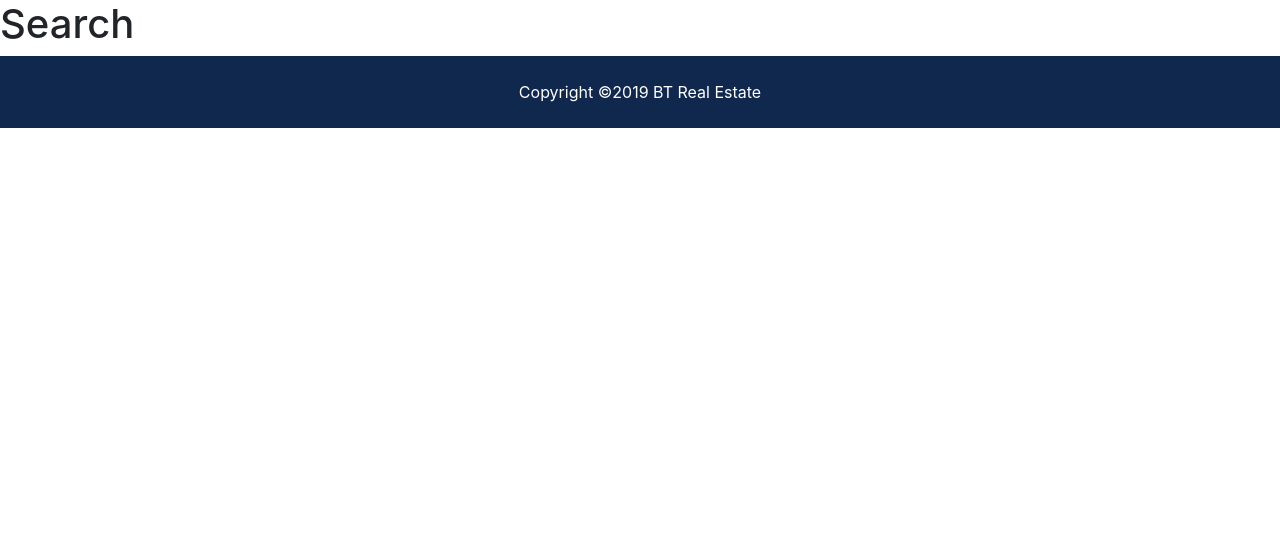
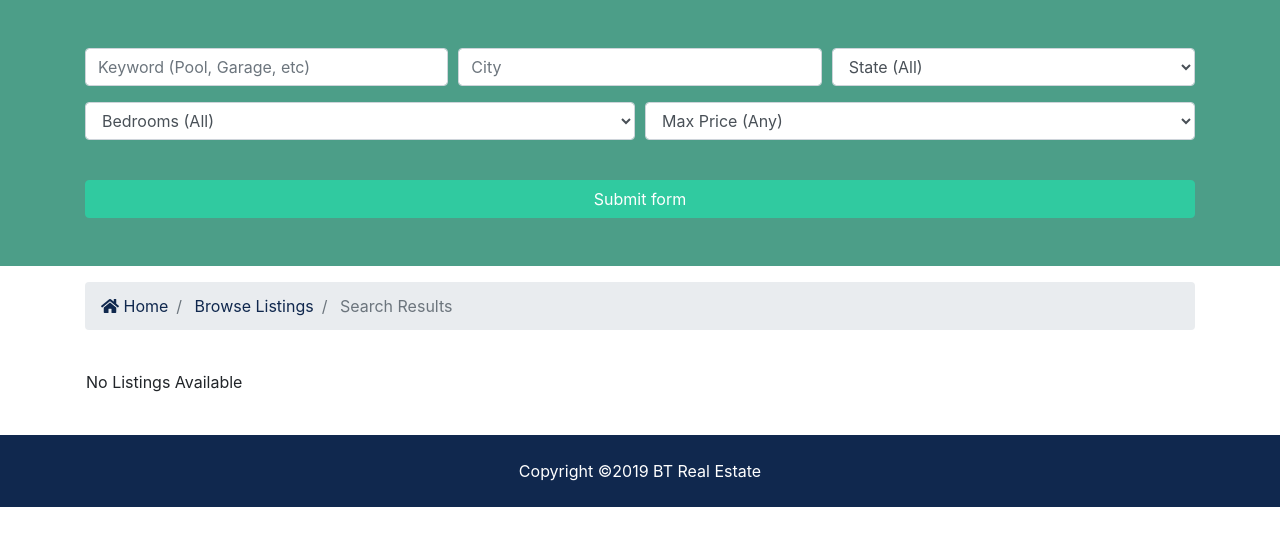
Before and after one commit to pstevek/btre-django, a Django app: template templates/listings/search.html in a window 1280 px wide. Shown: the part 128-674 px from the top of the page. Run offline with Django 3.2, Linux system fonts and the light colour scheme; the template is opened without the code that fills it, so the values that code supplies are empty; some libraries are stand-ins or nearby versions.

Commit message:
search functionality and template updates

```diff
--- a/pages/views.py
+++ b/pages/views.py
@@ -11,7 +11,7 @@ def index(request):
         'price_choices': price_choices,
         'bedroom_choices': bedroom_choices,
         'state_choices': state_choices,
-        'listings': listings
+        'listings': listings,
     }
 
     return render(request, 'pages/index.html', context)
--- a/templates/listings/search.html
+++ b/templates/listings/search.html
@@ -1,5 +1,33 @@
 {% extends 'base.html' %}
 
 {% block content %}
-    <h1>Search</h1>
+    <!-- Header -->
+    <section id="showcase-inner" class="py-5 text-white">
+        <div class="container">
+            <div class="row text-center">
+                <div class="col-md-12">
+                   {% include 'partials/search_block.html' %}
+                </div>
+            </div>
+        </div>
+    </section>
+    <!-- Breadcrumb -->
+    <section id="bc" class="mt-3">
+        <div class="container">
+            <nav aria-label="breadcrumb">
+                <ol class="breadcrumb">
+                    <li class="breadcrumb-item">
+                        <a href="{% url 'index' %}"><i class="fas fa-home"></i> Home</a>
+                    </li>
+                    <li class="breadcrumb-item">
+                        <a href="{% url 'listings' %}"> Browse Listings</a>
+                    </li>
+                    <li class="breadcrumb-item active"> Search Results</li>
+                </ol>
+            </nav>
+        </div>
+    </section>
+    <!-- Listings -->
+    {% include 'partials/listings/listings_block.html' %}
+
 {% endblock content %}
--- a/templates/partials/listings/listing_card.html
+++ b/templates/partials/listings/listing_card.html
@@ -51,7 +51,7 @@
         </div>
     </div>
 {% empty %}
-    <div class="col-md-12">
+    <div class="col-md-12 pl-3">
         <p>No Listings Available</p>
     </div>
 {% endfor %}
--- /dev/null
+++ b/templates/partials/listings/listings_block.html
@@ -0,0 +1,13 @@
+ <section id="listings" class="py-4">
+     <div class="container">
+         <div class="row">
+             {% include 'partials/listings/listing_card.html' %}
+         </div>
+
+         <div class="row">
+             <div class="col-md-12">
+                 {% include 'partials/listings/listings_pagination.html' %}
+            </div>
+        </div>
+    </div>
+</section>
--- /dev/null
+++ b/templates/partials/search_block.html
@@ -0,0 +1,48 @@
+<div class="search">
+    <form action="{% url 'search' %}">
+        <!-- Form Row 1 -->
+        <div class="form-row">
+            <div class="col-md-4 mb-3">
+                <label class="sr-only">Keywords</label>
+                <input type="text" name="keywords" class="form-control"
+                       placeholder="Keyword (Pool, Garage, etc)" value="{{ values.keywords }}">
+            </div>
+
+            <div class="col-md-4 mb-3">
+                <label class="sr-only">City</label>
+                <input type="text" name="city" class="form-control" placeholder="City" value="{{ values.city }}">
+            </div>
+
+            <div class="col-md-4 mb-3">
+                <label class="sr-only" for="state">State</label>
+                <select name="state" class="form-control">
+                    <option selected="true" disabled="disabled">State (All)</option>
+                    {% for key,value in state_choices.items %}
+                        <option value="{{ key }}" {% if key == values.state %} selected {% endif %}>{{ value }}</option>
+                    {% endfor %}
+                </select>
+            </div>
+        </div>
+        <!-- Form Row 2 -->
+        <div class="form-row">
+            <div class="col-md-6 mb-3">
+                <label class="sr-only">Bedrooms</label>
+                <select name="bedrooms" class="form-control">
+                    <option selected="true" disabled="disabled">Bedrooms (All)</option>
+                    {% for key,value in bedroom_choices.items %}
+                        <option value="{{ key }}" {% if key == values.bedroom %} selected {% endif %}>>{{ value }}</option>
+                    {% endfor %}
+                </select>
+            </div>
+            <div class="col-md-6 mb-3">
+                <select name="price" class="form-control" id="type">
+                    <option selected="true" disabled="disabled">Max Price (Any)</option>
+                    {% for key,value in price_choices.items %}
+                         <option value="{{ key }}" {% if key == value.price %} selected {% endif %}>>{{ value }}</option>
+                    {% endfor %}
+                </select>
+            </div>
+        </div>
+        <button class="btn btn-secondary btn-block mt-4" type="submit">Submit form</button>
+    </form>
+</div>
```
Also changed, not shown: listings/views.py (+35 -1 lines), templates/listings/listings.html (+1 -13 lines), templates/pages/index.html (+1 -49 lines), listings/choices.py (line endings or trailing spaces).
